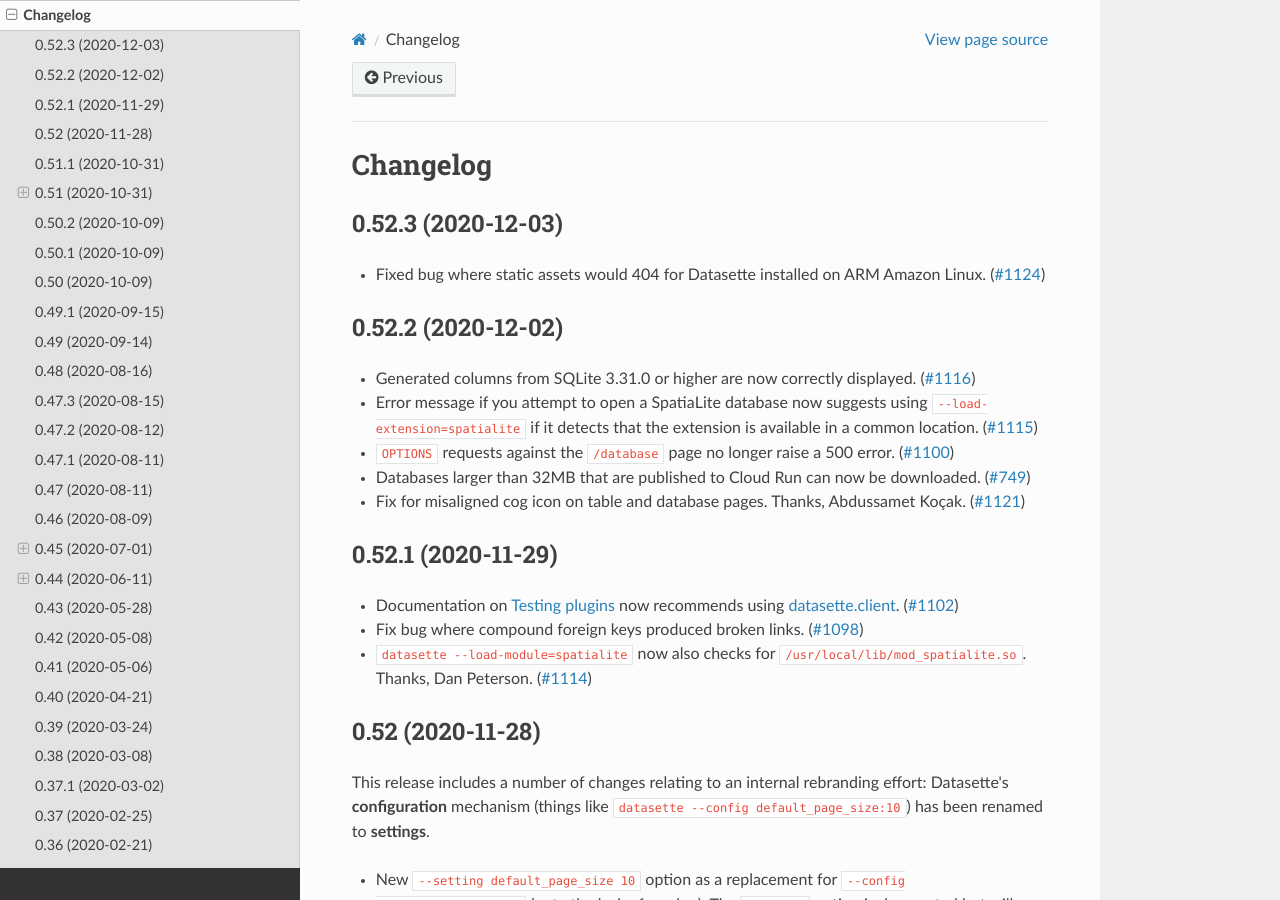
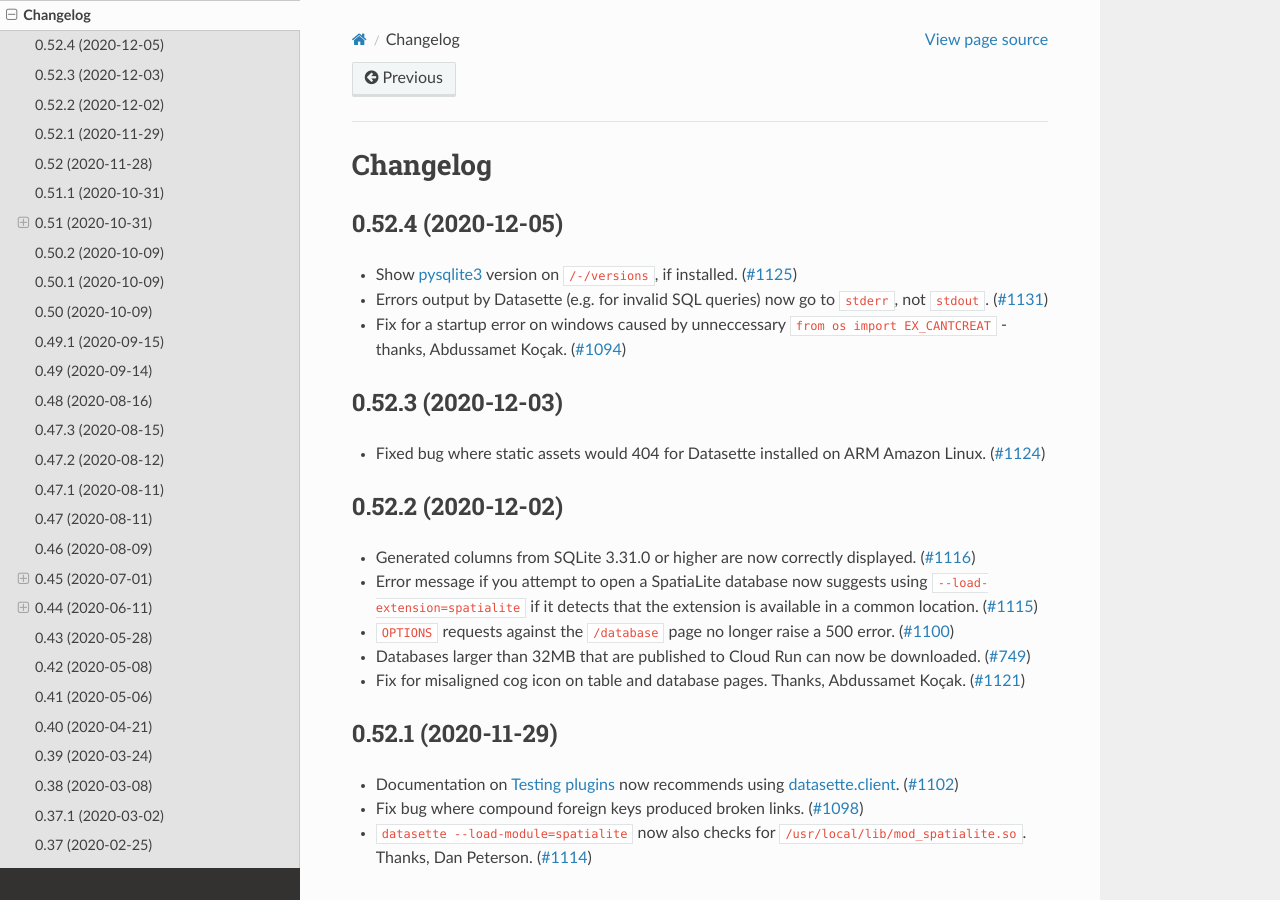
Before and after one commit to simonw/datasette, a Sphinx documentation site: the page built from docs/changelog.rst, in a window 1280 px wide and 900 px high. Built offline with Sphinx 7.4.7 and the Read the Docs theme 2.0.0, drawn with Linux system fonts in a browser that asks for light colours.

Commit message:
Release 0.52.4
Refs #1125, #1131, #1094

```diff
--- a/datasette/version.py
+++ b/datasette/version.py
@@ -1,2 +1,2 @@
-__version__ = "0.52.3"
+__version__ = "0.52.4"
 __version_info__ = tuple(__version__.split("."))
--- a/docs/changelog.rst
+++ b/docs/changelog.rst
@@ -3,6 +3,15 @@
 =========
 Changelog
 =========
+
+.. _v0_52_4:
+
+0.52.4 (2020-12-05)
+-------------------
+
+- Show `pysqlite3 <https://github.com/coleifer/pysqlite3>`__ version on ``/-/versions``, if installed. (`#1125 <https://github.com/simonw/datasette/issues/1125>`__)
+- Errors output by Datasette (e.g. for invalid SQL queries) now go to ``stderr``, not ``stdout``. (`#1131 <https://github.com/simonw/datasette/issues/1131>`__)
+- Fix for a startup error on windows caused by unneccessary ``from os import EX_CANTCREAT`` - thanks, Abdussamet Koçak.  (`#1094 <https://github.com/simonw/datasette/issues/1094>`__)
 
 .. _v0_52_3:
 
```
